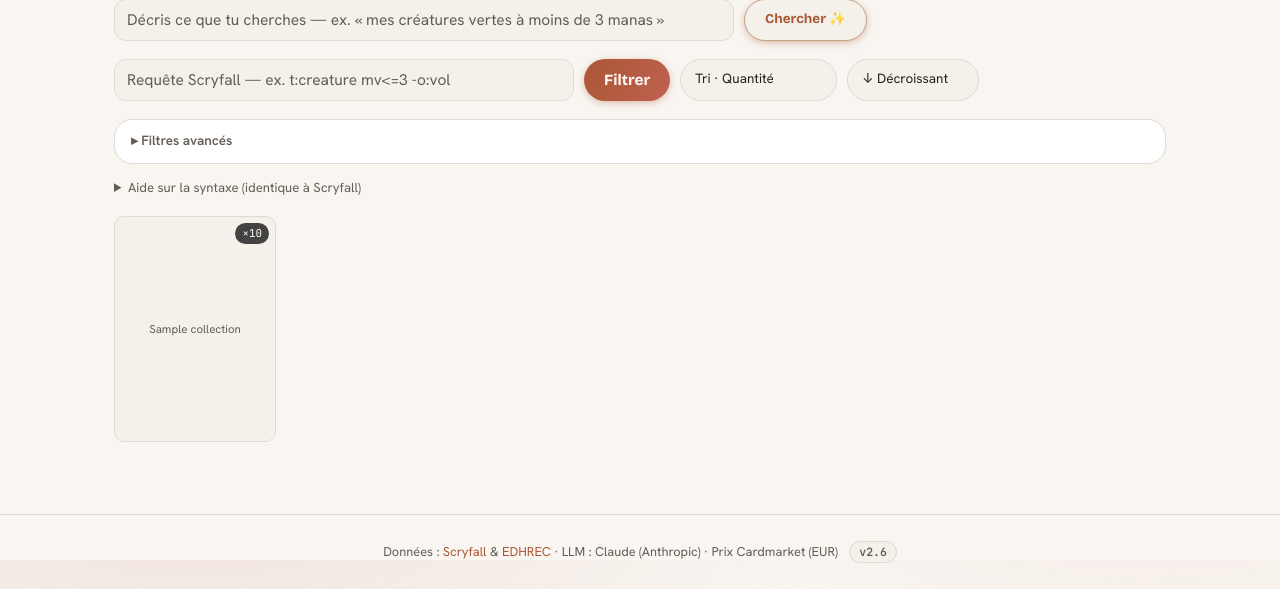
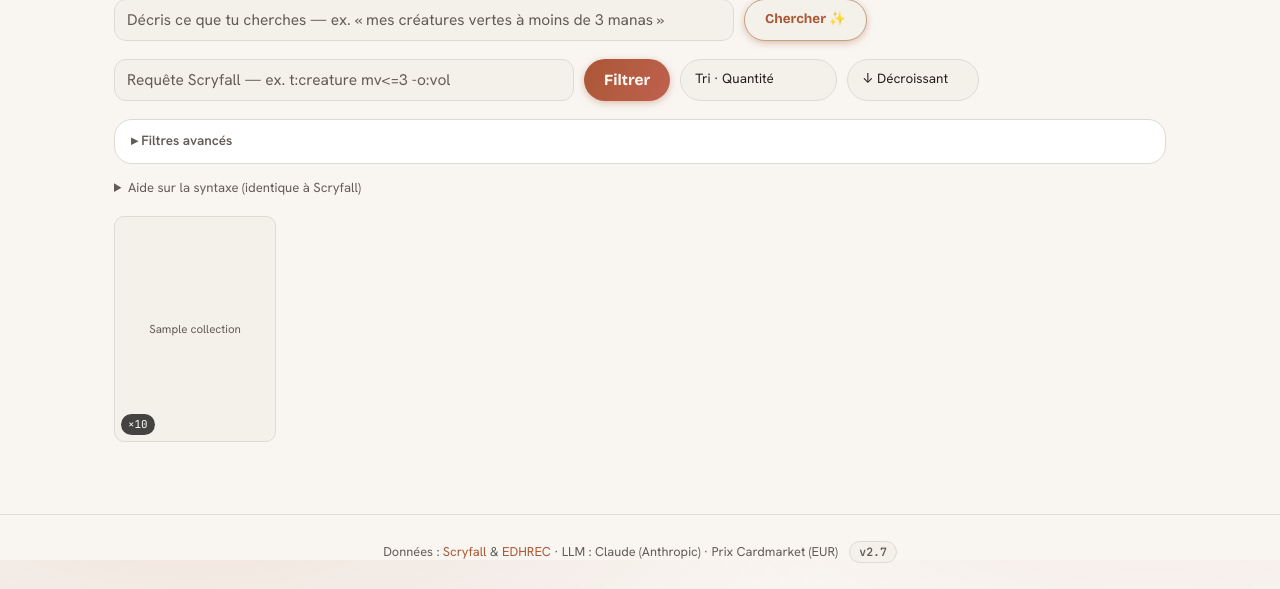
Before and after one commit to Batou1/mtg-assistant, a FastAPI app: page /collection in a window 1280 px wide. Shown: the part 240-829 px from the top of the page. Run offline with FastAPI, Linux system fonts and the light colour scheme; tables that the repository leaves empty hold one stand-in row (values such as "Sample post").

Commit message:
Collection : badge d'exemplaires en bas à gauche des cartes
Le nombre de copies possédées était affiché en haut à droite de l'image,
c'est-à-dire exactement là où figure le coût de mana de la carte, qu'il
masquait. Il passe dans le coin bas-gauche, libre.

Co-Authored-By: Claude Opus 5 <noreply@anthropic.com>

```diff
--- a/app/main.py
+++ b/app/main.py
@@ -18,7 +18,7 @@ from . import (
 )
 from .config import settings
 
-APP_VERSION = "2.6"
+APP_VERSION = "2.7"
 
 logger = logging.getLogger(__name__)
 
--- a/app/static/style.css
+++ b/app/static/style.css
@@ -719,8 +719,10 @@ details.buylist > .buy-grid { padding: 14px; margin-top: 0; }
   width: 100%; height: 100%; display: flex; align-items: center; justify-content: center;
   text-align: center; padding: 10px; font-size: .72rem; color: var(--muted);
 }
+/* Bottom-left corner: the top-right of a card art is where the mana cost
+   sits, so the copies badge would cover it. */
 .collection-grid .cv-qty-badge {
-  position: absolute; top: 6px; right: 6px; padding: 2px 7px; border-radius: 999px;
+  position: absolute; bottom: 6px; left: 6px; padding: 2px 7px; border-radius: 999px;
   background: rgba(0, 0, 0, .72); color: #fff; font-family: var(--font-mono); font-size: .68rem;
 }
 .collection-grid .cv-text-card { height: 100%; }
```
